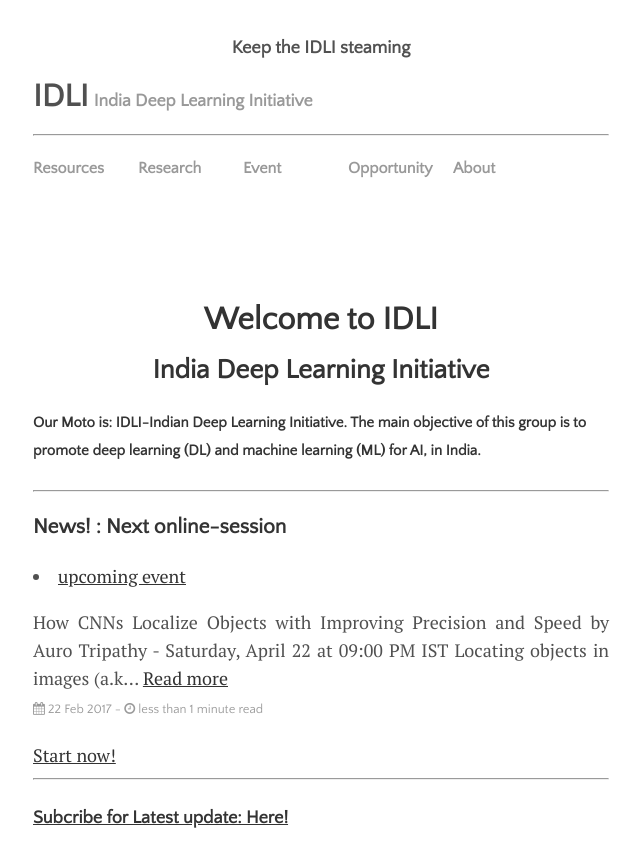
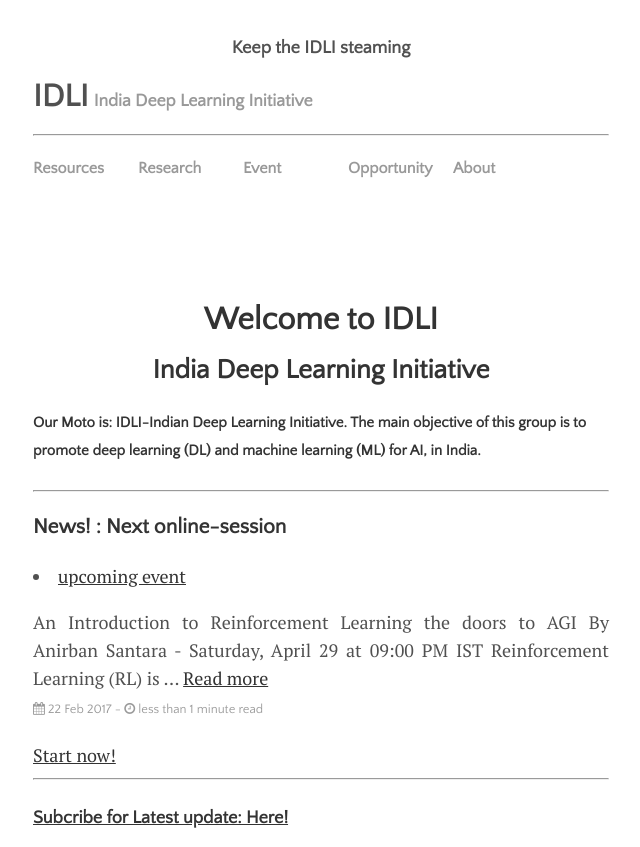
Before and after one commit to IndiaDeepLearningInitiative-IDLI/IndiaDeepLearningInitiative-IDLI.github.io, a Jekyll site: the page built from index.html, in a window 1280 px wide. Shown: the top 847 px of the page, without its empty margins (319-959 px from the left). Built offline with Jekyll 4.4.1, drawn with Linux system fonts in a browser that asks for light colours; nearby versions of some CDN libraries; the list of posts is cut into pages by our own code; comment, search, counter and statistics services are not loaded; part of the change alters nothing that is shown; grey boxes are pictures that could not be loaded.

Commit message:
Upcomming session update

```diff
--- a/_upcomming/2017-02-22-Upcomming events.md
+++ b/_upcomming/2017-02-22-Upcomming events.md
@@ -3,15 +3,21 @@ layout: post
 title: upcoming event
 ---
 
-#### How CNNs Localize Objects with Improving Precision and Speed by Auro Tripathy - Saturday, April 22 at 09:00 PM IST
+#### An Introduction to Reinforcement Learning the doors to AGI By Anirban Santara - Saturday, April 29 at 09:00 PM IST
 
 
-<p style="text-align: justify;">Locating objects in images (a.k.a., detection) quickly and efficiently enables object tracking and counting applications on embedded visual sensors (fixed and mobile). By 2012, progress on techniques for detecting objects in images – a topic of perennial interest in computer vision – had plateaued, and techniques based on histogram of oriented gradients (HOG) were state of the art. Soon, though, convolutional neural networks (CNNs), in addition to classifying objects, were also beginning to become effective at simultaneously detecting objects. Research in CNN-based object detection was jump-started by the groundbreaking region-based CNN (R-CNN). We’ll follow the evolution of neural network algorithms for object detection, starting with R-CNN and proceeding to Fast R-CNN, Faster R-CNN, DzYou Only Look Oncedz (YOLO), and up to the latest Single Shot Multibox detector. In this talk, we’ll examine the successive innovations in performance and accuracy embodied in these algorithms – which is a good way to understand the insights behind effective neural-network-based object localization.
+<p style="text-align: justify;">Reinforcement Learning (RL) is a genre of Machine Learning in which an agent learns to choose optimal actions in different states in order to reach its specified goal, solely by interacting with the environment through trial and error. Unlike supervised learning, the agent does not get examples of "correct" actions in given states as ground truth. Instead, it has to use feedback from the environment (which can be sparse and delayed) to improve its policy over time. The formulation of the RL problem closely resembles the way in which human beings learn to act in different situations. Hence it is often considered the gateway to achieving the goal of Artificial General Intelligence.
 </p>
-<p style="text-align: justify;">Auro Tripathy founded ShatterLine Labs (2015) to apply the growing body of knowledge in Neural Networks to real-world machine-vision problems. A practitioner of deep learning techniques, he focuses on object detection applications using convolutional and recurrent nets.
+<p style="text-align: justify;">The motivation of this talk is to introduce the audience to key theoretical concepts like formulation of the RL problem using Markov Decision Process (MDP) and solution of MDP using dynamic programming and policy gradient based algorithms. State-of-the-art deep reinforcement learning algorithms will also be covered. A case study of the application of reinforcement learning in robotics will also be presented.
+</p>
+</p>
+<p style="text-align: justify;">Anirban Santara is a Google India Ph.D. Fellow in the Department of Computer Science and Engineering at IIT Kharagpur. He has three years of experience in Deep Learning applications in diverse areas like Healthcare, Aerospace, Industrial Process Optimization, and Automotive. His current area of focus is Reinforcement Learning for Autonomous Driving.
+<p style="text-align: justify;"><a href="http://santara.github.io/">github link: click her!</a>
 </p>
 
 ## Old:
+
+#### [ How CNNs Localize Objects with Improving Precision and Speed by Auro Tripathy](http://idli.group/session/2017-04-22-how-cnn-works/)
 
 #### [Computer Vision for Face Recognition By - Dr. Satya Mallick ](http://idli.group/session/2017-04-15-Language-understanding/)
 
```
